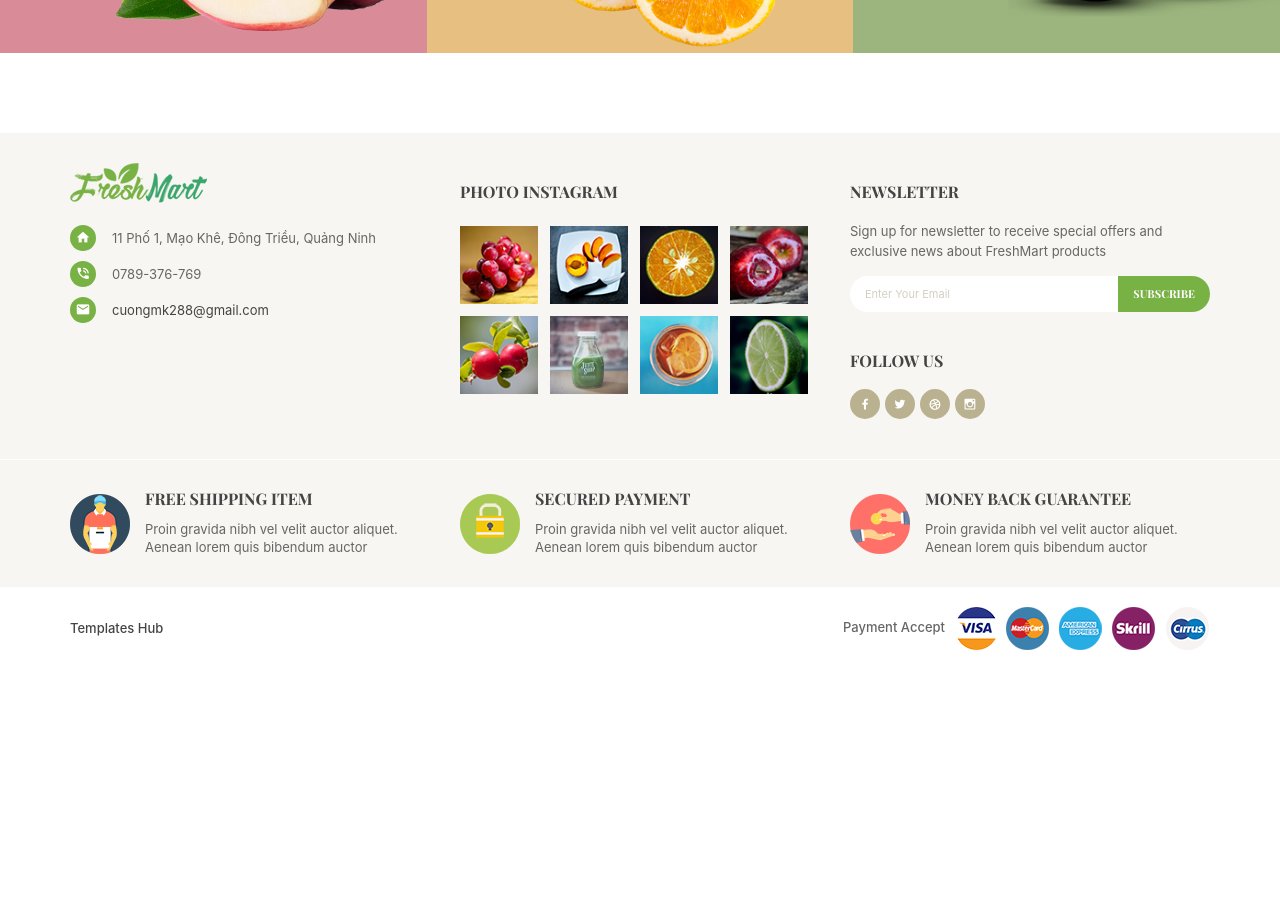
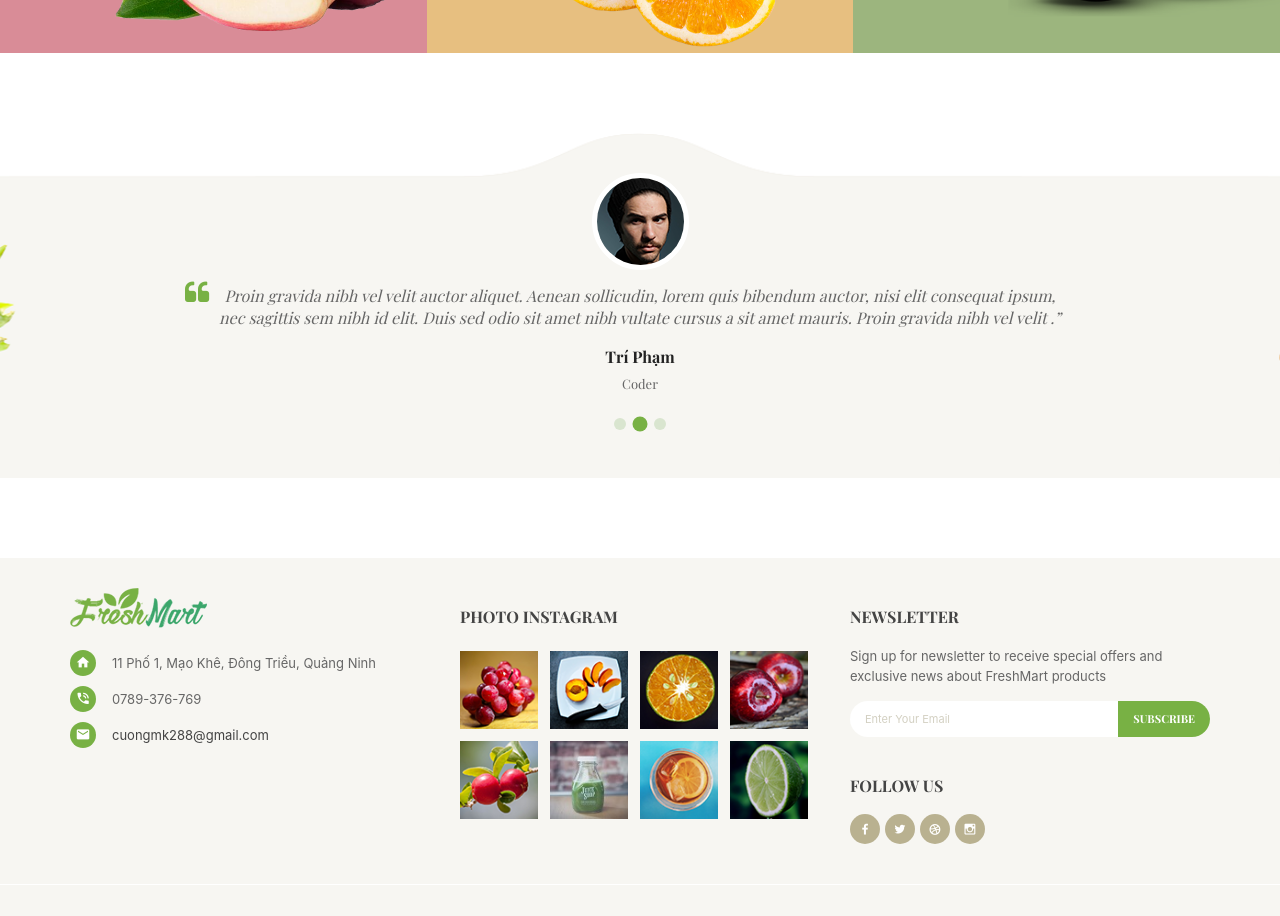
Before and after one commit to cuongvu164/food-shop, a React (Create React App) app: page / in a window 1280 px wide. Shown: the part 2680-3596 px from the top of the page. Before the commit the page ends 3350 px from the top, so only its background shows below. Built offline with nearby package versions, Linux system fonts and the light colour scheme; a web font is replaced by a local one.

Commit message:
Create our blog

```diff
--- /dev/null
+++ b/src/components/Intro/IntroYourself.js
@@ -0,0 +1,40 @@
+import React from 'react';
+
+const IntroYourself = () => {
+  const styleName = {
+    textTransform: "capitalize"
+  }
+  return (
+    <>
+      <div className="section testimonial">
+        <div className="container">
+          <div className="row">
+            <div className="testimonial-wrap owl-theme owl-carousel">
+              <div className="item">
+                <div className="image"><img src="img/avtsmile.jpg" alt="avatar" /></div>
+                <div className="content"><i className="fa fa-quote-left" aria-hidden="true" /> Proin gravida nibh vel velit auctor aliquet. Aenean sollicudin, lorem quis bibendum auctor, nisi elit consequat ipsum, nec sagittis sem nibh id elit. Duis sed odio sit amet nibh vultate cursus a sit amet mauris. Proin gravida nibh vel velit .”</div>
+                <div className="name" style={styleName}>Cường Cuội</div>
+                <div className="job">C.E.O</div>
+              </div>
+              <div className="item">
+                <div className="image"><img src="img/testimonial-2.png" alt="avatar" /></div>
+                <div className="content"><i className="fa fa-quote-left" aria-hidden="true" /> Proin gravida nibh vel velit auctor aliquet. Aenean sollicudin, lorem quis bibendum auctor, nisi elit consequat ipsum, nec sagittis sem nibh id elit. Duis sed odio sit amet nibh vultate cursus a sit amet mauris. Proin gravida nibh vel velit .”</div>
+                <div className="name" style={styleName}>Trí Phạm</div>
+                <div className="job">Coder</div>
+              </div>
+              <div className="item">
+                <div className="image"><img src="img/testimonial-3.png" alt="avatar" /></div>
+                <div className="content"><i className="fa fa-quote-left" aria-hidden="true" /> Proin gravida nibh vel velit auctor aliquet. Aenean sollicudin, lorem quis bibendum auctor, nisi elit consequat ipsum, nec sagittis sem nibh id elit. Duis sed odio sit amet nibh vultate cursus a sit amet mauris. Proin gravida nibh vel velit .”</div>
+                <div className="name" style={styleName}>Cao Quyền</div>
+                <div className="job">Marketing</div>
+              </div>
+            </div>
+          </div>
+        </div>
+      </div>
+
+    </>
+  );
+};
+
+export default IntroYourself;
--- a/src/components/index.js
+++ b/src/components/index.js
@@ -7,6 +7,7 @@ import Intro from './Intro/Intro'
 import TabNav from './TabNav/TabNav'
 import BannerImage from './Banner/BannerImage'
 import ScrollToTop from './ScrollToTop/ScrollToTop'
+import IntroYourself from './Intro/IntroYourself'
 
 const Components = () => {
   return (
@@ -21,6 +22,7 @@ const Components = () => {
             <Intro />
             <TabNav />
             <BannerImage />
+            <IntroYourself/>
           </div>
           <Footer />
           {/* </header> */}
```
Also changed, not shown: public/img/avtsmile.jpg (added).
